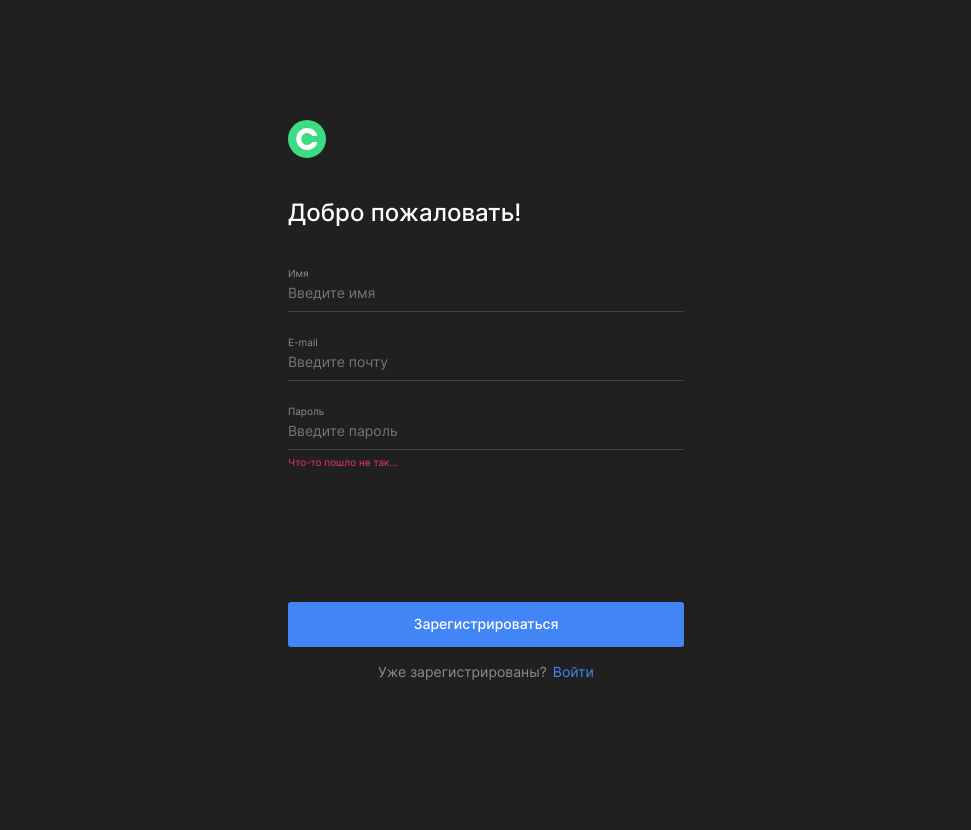
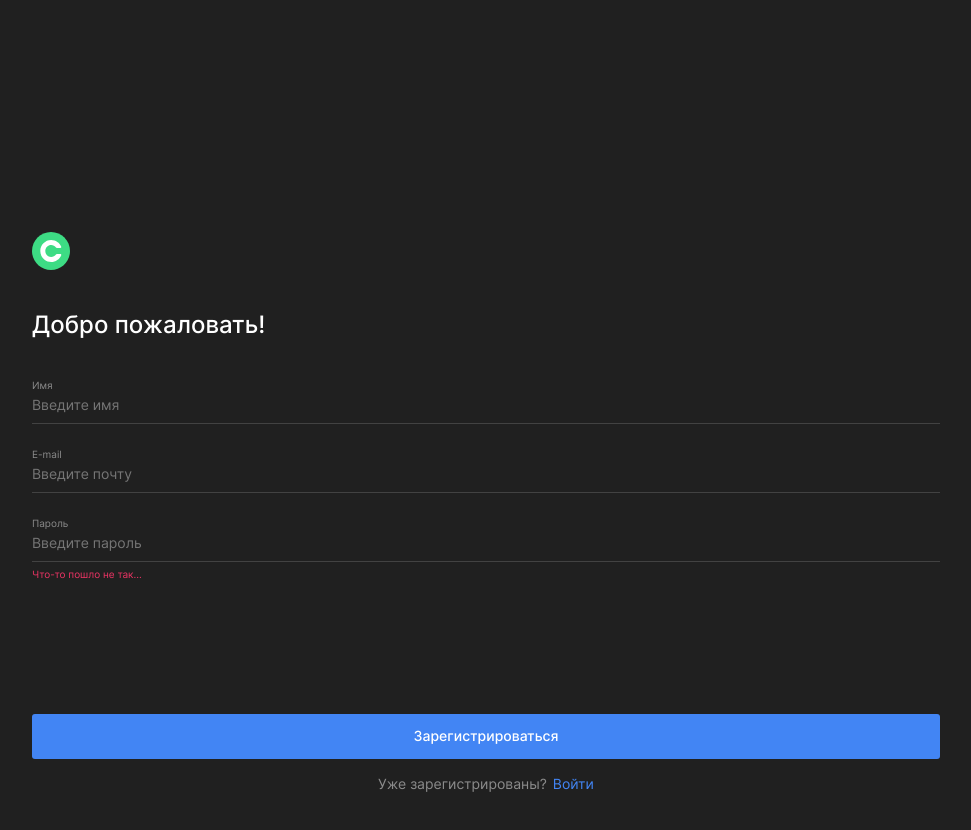
Before and after one commit to KappaKappaKappaKappaKappa/movies-explorer-frontend, a React (Create React App) app: page /signup in a window 1280 px wide. Shown: the top 830 px of the page, without its empty margins (154-1125 px from the left). Before the commit the page ends 800 px from the top, so only its background shows below. Built offline with nearby package versions, Linux system fonts and the light colour scheme.

Commit message:
FIX: Отменить предпоследний коммит

```diff
--- a/src/components/Login/Login.css
+++ b/src/components/Login/Login.css
@@ -1,28 +1,22 @@
 .login-register {
-  padding: 0 442px;
-  display: flex;
-  flex-direction: column;
-  justify-content: center;
-  height: 100vh;
+  padding: 70px 34.53%;
   line-height: normal;
 }
 
-@media screen and (min-width: 768px) and (max-width: 1279px) {
+@media screen and (min-width: 768px) and (max-width: 1280px) {
   .login-register {
-    padding: 0 186px;
+    padding: 232px 186px;
   }
 }
 
 @media screen and (min-width: 320px) and (max-width: 767px) {
   .login-register {
-    padding: 0 30px;
+    padding: 56px 30px 30px;
   }
 }
 
 .login-register__logo {
-  margin-bottom: 40px;
-  width: 38px;
-  height: 38px;
+  margin-bottom: 36px;
 }
 
 @media screen and (min-width: 320px) and (max-width: 767px) {
--- a/src/components/Profile/Profile.css
+++ b/src/components/Profile/Profile.css
@@ -1,22 +1,17 @@
 .profile {
-  display: flex;
-  flex-direction: column;
-  justify-content: center;
-  height: 89vh;
-  padding: 0 435px;
+  padding: 74px 435px;
   background-color: #202020;
 }
 
-@media screen and (min-width: 768px) and (max-width: 1279px) {
+@media screen and (min-width: 768px) and (max-width: 1280px) {
   .profile {
-    padding: 0px 179px;
+    padding: 232px 179px;
   }
 }
 
 @media screen and (min-width: 320px) and (max-width: 767px) {
   .profile {
-    height: 94vh;
-    padding: 0 30px;
+    padding: 70px 30px 40px;
   }
 }
 
@@ -27,7 +22,7 @@
   font-weight: 500;
 }
 
-@media screen and (min-width: 768px) and (max-width: 1279px) {
+@media screen and (min-width: 768px) and (max-width: 1280px) {
   .profile__title {
     margin-bottom: 96px;
   }
@@ -69,7 +64,7 @@
   margin-bottom: 185px;
 }
 
-@media screen and (min-width: 768px) and (max-width: 1279px) {
+@media screen and (min-width: 768px) and (max-width: 1280px) {
   .form__container-email {
     margin-bottom: 177px;
   }
@@ -90,7 +85,7 @@
   font-weight: 400;
 }
 
-@media screen and (min-width: 768px) and (max-width: 1279px) {
+@media screen and (min-width: 768px) and (max-width: 1280px) {
   .profile__btns-container {
     gap: 16px;
   }
--- a/src/components/Register/Register.css
+++ b/src/components/Register/Register.css
@@ -1,28 +1,22 @@
 .login-register {
-  padding: 0 442px;
-  display: flex;
-  flex-direction: column;
-  justify-content: center;
-  height: 100vh;
+  padding: 70px 34.53%;
   line-height: normal;
 }
 
-@media screen and (min-width: 768px) and (max-width: 1279px) {
+@media screen and (min-width: 768px) and (max-width: 1280px) {
   .login-register {
-    padding: 0 186px;
+    padding: 232px 186px;
   }
 }
 
 @media screen and (min-width: 320px) and (max-width: 767px) {
   .login-register {
-    padding: 0 30px;
+    padding: 56px 30px 30px;
   }
 }
 
 .login-register__logo {
-  margin-bottom: 40px;
-  width: 38px;
-  height: 38px;
+  margin-bottom: 36px;
 }
 
 @media screen and (min-width: 320px) and (max-width: 767px) {
```
